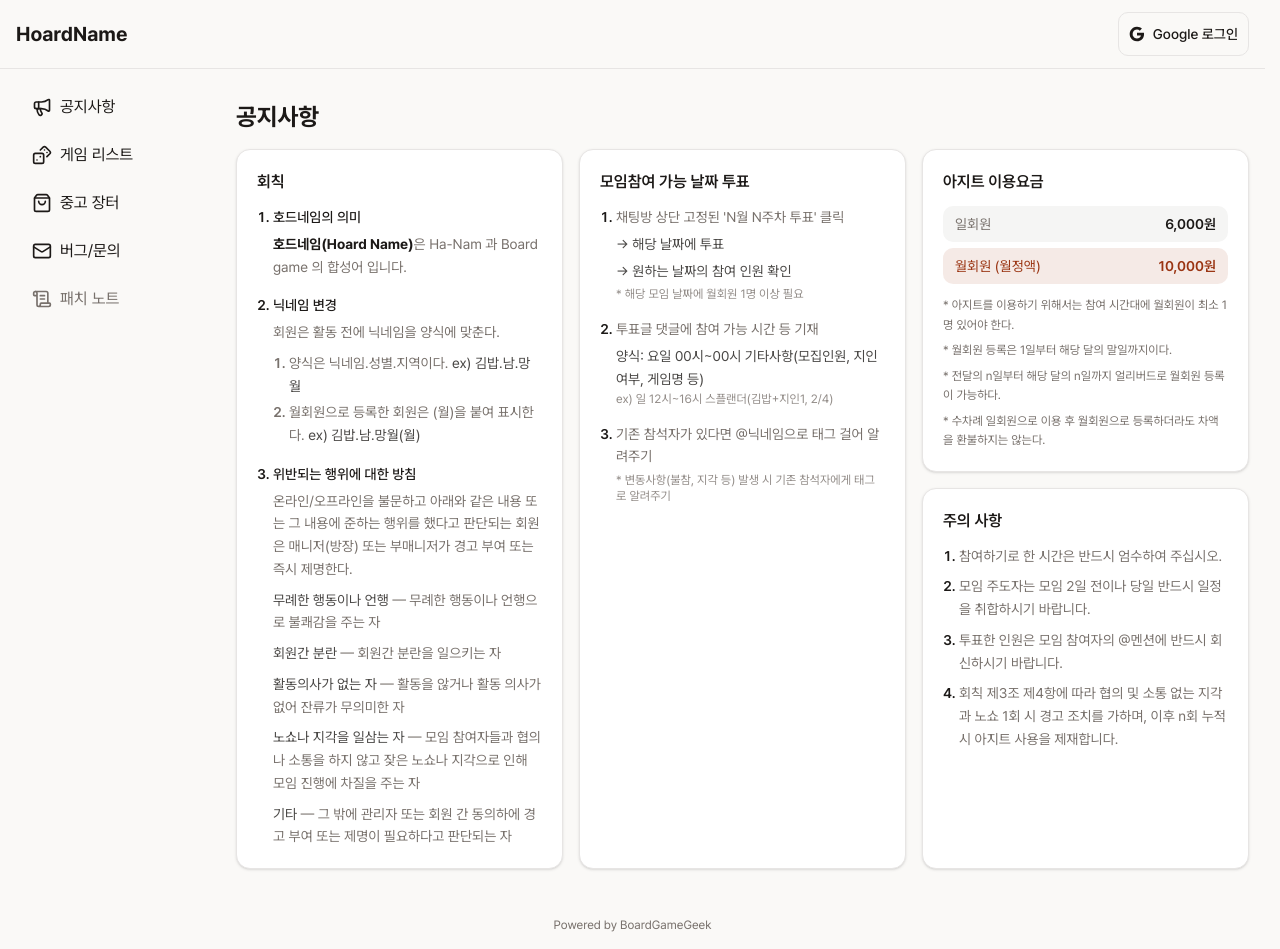
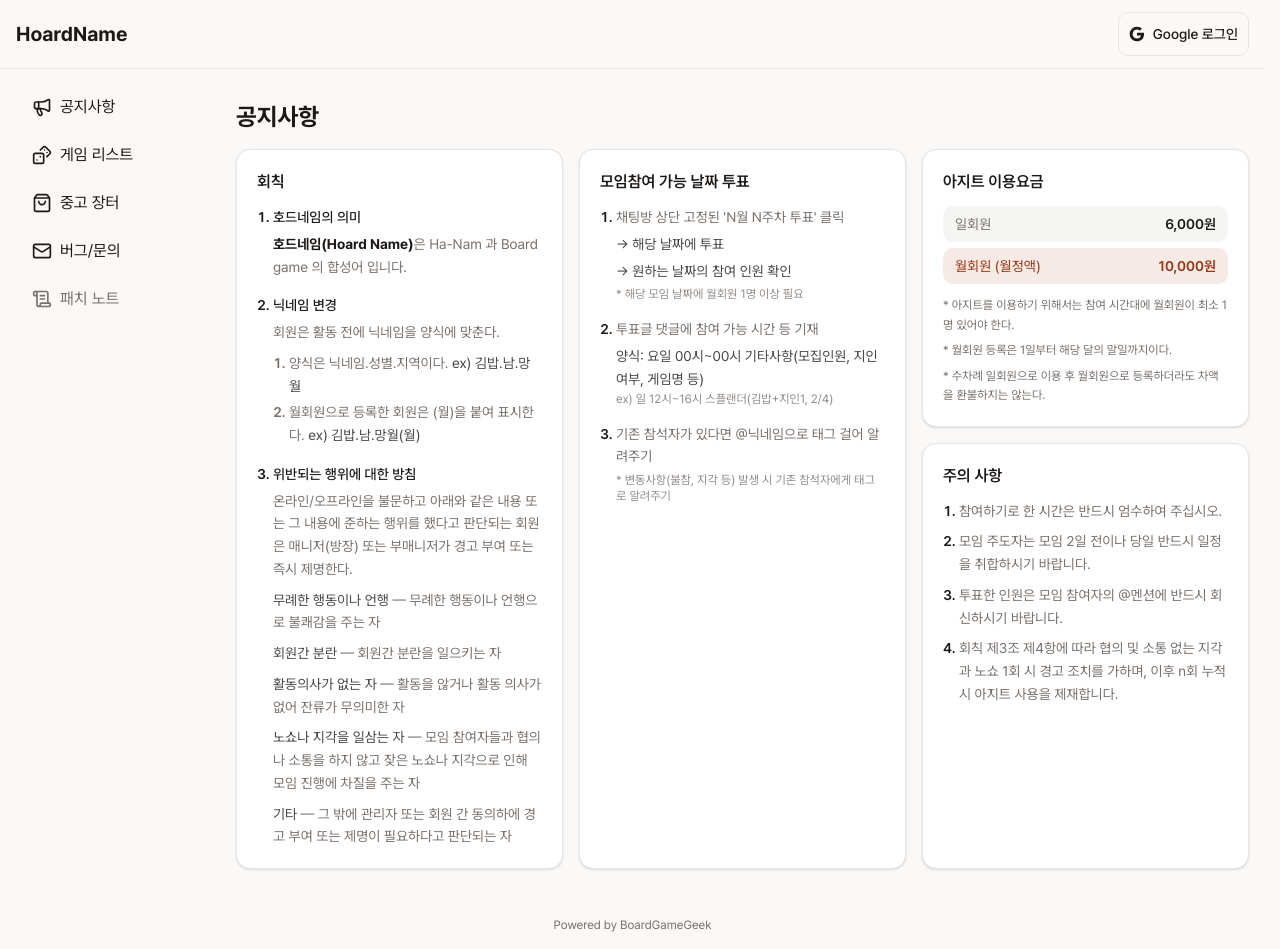
Before and after one commit to jinwoo710/hoardname-web, a Next.js app: page /notice in a window 1280 px wide. Built offline with nearby package versions, Linux system fonts and the light colour scheme; no server answers.

Commit message:
공지사항 변경

```diff
--- a/app/notice/page.tsx
+++ b/app/notice/page.tsx
@@ -142,10 +142,6 @@ export default function NoticePage() {
               </li>
               <li>* 월회원 등록은 1일부터 해당 달의 말일까지이다.</li>
               <li>
-                * 전달의 n일부터 해당 달의 n일까지 얼리버드로 월회원 등록이
-                가능하다.
-              </li>
-              <li>
                 * 수차례 일회원으로 이용 후 월회원으로 등록하더라도 차액을
                 환불하지는 않는다.
               </li>
```
